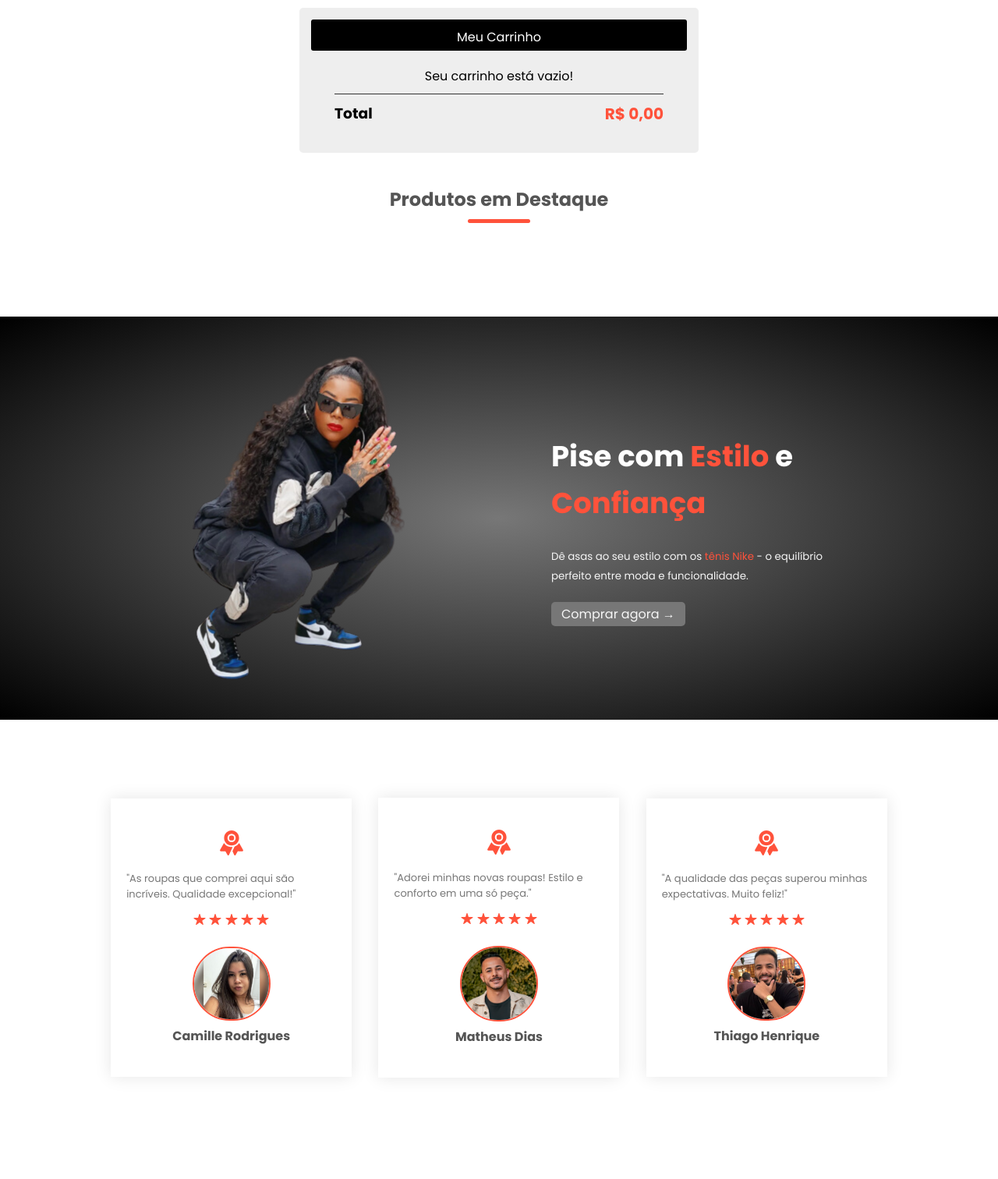
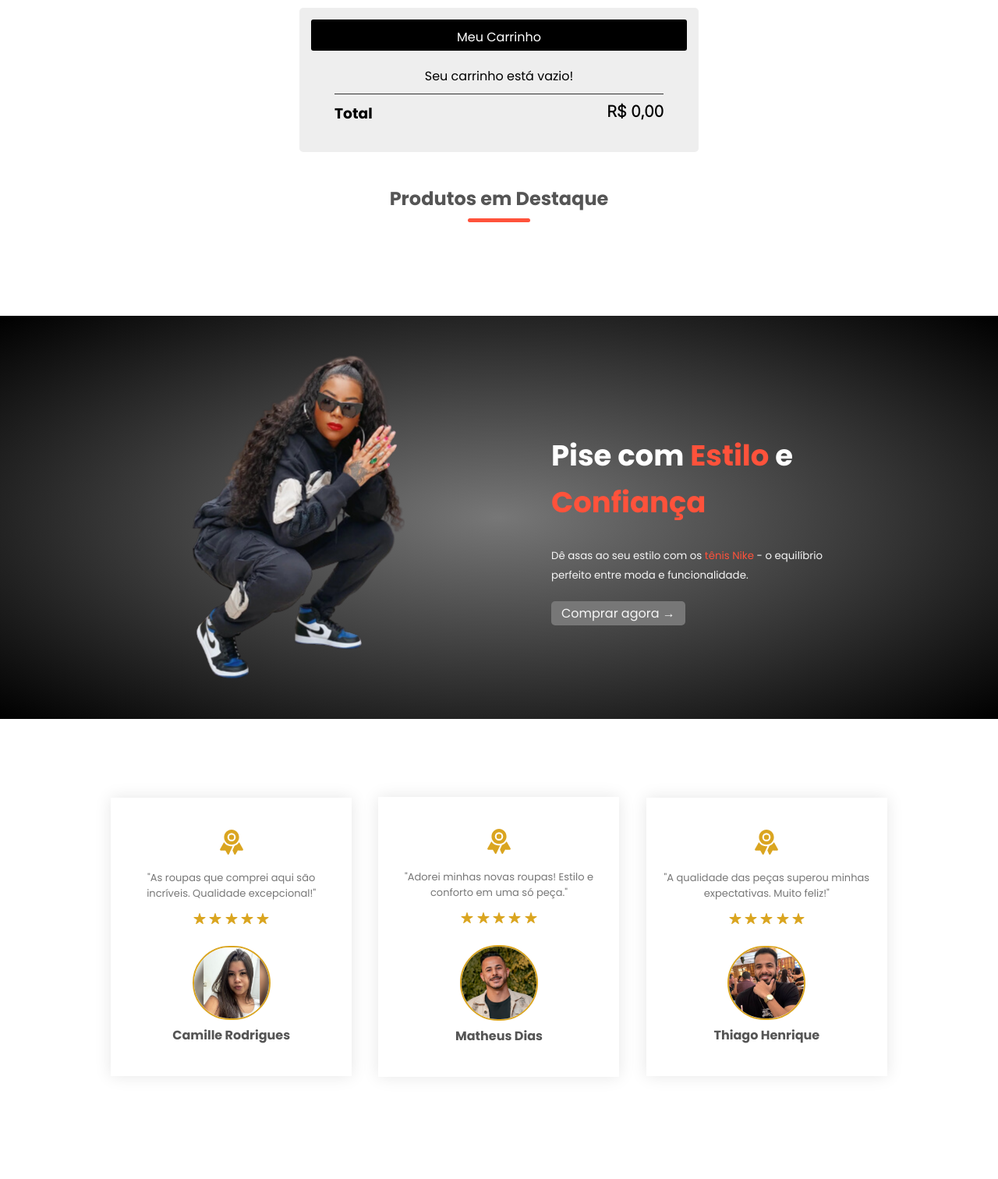
Before and after one commit to MatheusDClima/Loja.PHP, a PHP site: page / in a window 1280 px wide. Shown: the part 100-1612 px from the top of the page at 78% size. Run offline with PHP 8.4, Linux system fonts and the light colour scheme; data that the repository does not hold is empty; some libraries are stand-ins or nearby versions.

Commit message:
Change color icons

```diff
--- a/assets/css/style.css
+++ b/assets/css/style.css
@@ -1,4 +1,6 @@
 @import url('https://fonts.googleapis.com/css2?family=Poppins:ital,wght@0,100;0,200;0,300;0,400;0,500;0,600;0,700;0,800;0,900;1,100;1,200;1,300;1,400;1,500;1,600;1,700;1,800;1,900&family=Titillium+Web:wght@200;600&display=swap');
+
+@import url('https://fonts.googleapis.com/css2?family=Inter:wght@100;200;300&family=Poppins:ital,wght@0,100;0,200;0,300;0,400;0,500;0,600;0,700;0,800;0,900;1,100;1,200;1,300;1,400;1,500;1,600;1,700;1,800;1,900&family=Titillium+Web:wght@200;600&display=swap');
 
 * {
     margin: 0;
@@ -234,7 +236,7 @@ h4{
 }
 
 .classificacao ion-icon{  /*--CORES DAS ESTRELAS--*/
-    color: var(--cor-padrao);
+    color: goldenrod;
 
 }
 
@@ -277,18 +279,19 @@ small{
     width: 100px;
     border-radius: 50px;
     margin-top: 20px;
-    border: 2px solid var(--cor-padrao);
+    border: 2px solid goldenrod;
 }
 
 .depoimento-icone{
     font-size: 34px;
-    color: var(--cor-padrao);
+    color: goldenrod;
 }
 
 .col-3 p{
     font-size: 13px;
     color: var(--cor-fonte-corpo-leve);
     margin: 12px 0;
+    text-align: center;
 }
 
 .depoimentos .col-3 h3{
@@ -449,8 +452,9 @@ ul{
 }
 
 .barraLateral h2{
+    font-family: 'Inter', bold;
     font-size: 20px;
-    color: var(--cor-padrao);
+    color: #000000;
 }
 
 .topoCarrinho{
```
